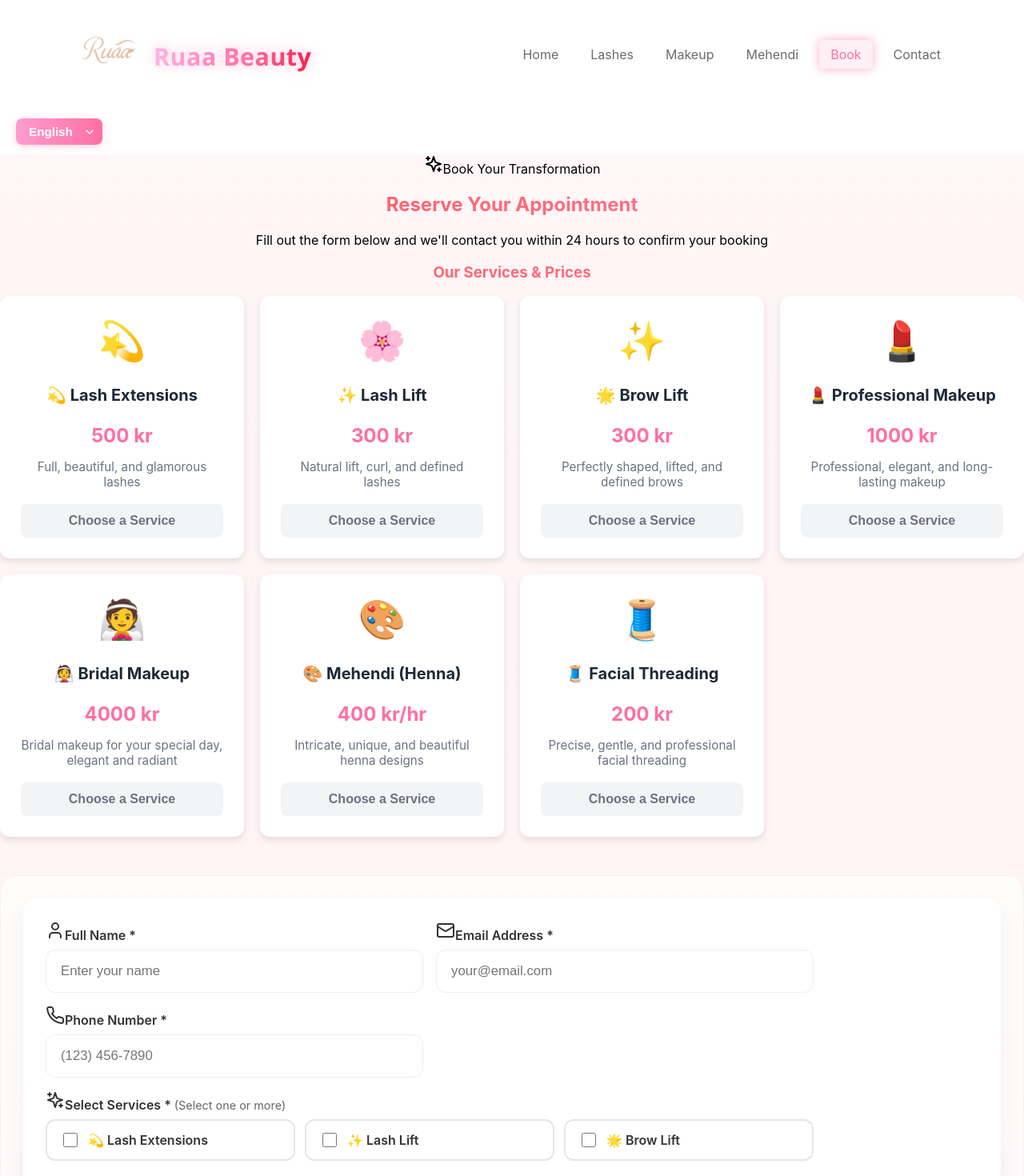
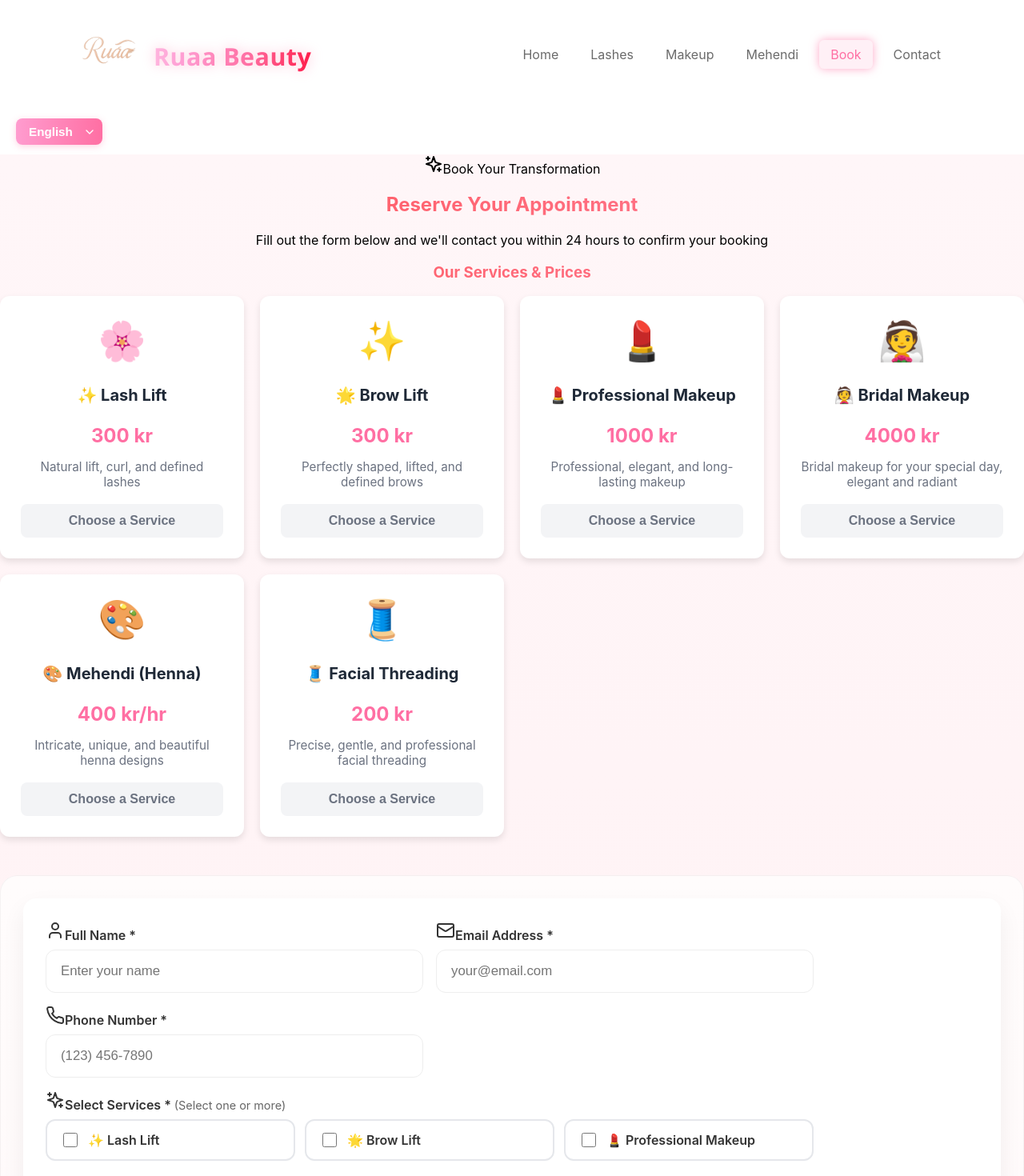
Before and after one commit to mrxxx000/Ruaa_Beauty, a React (Create React App) app in the folder frontend/: page /about in a window 1280 px wide. Shown: the top 1470 px of the page at 80% size. Built offline with nearby package versions, Linux system fonts and the light colour scheme.

Commit message:
remove lash extentaions

```diff
--- a/frontend/src/components/BookingForm.tsx
+++ b/frontend/src/components/BookingForm.tsx
@@ -191,7 +191,6 @@ const BookingForm: React.FC = () => {
           `}</style>
           <div className="pricing-grid">
             {[
-              { icon: '💫', name: t('bookingForm.serviceLashExtensions'), price: '500 kr', value: 'lash-extensions', description: t('bookingForm.priceLashExtensions') || 'Beautiful, voluminous lashes' },
               { icon: '🌸', name: t('bookingForm.serviceLashLift'), price: '300 kr', value: 'lash-lift', description: t('bookingForm.priceLashLift') || 'Natural lift and curl' },
               { icon: '✨', name: t('bookingForm.serviceBrowLift'), price: '300 kr', value: 'brow-lift', description: t('bookingForm.priceBrowLift') || 'Perfectly shaped brows' },
               { icon: '💄', name: t('bookingForm.serviceMakeup'), price: '1000 kr', value: 'makeup', description: t('bookingForm.priceMakeup') || 'Professional makeup artistry' },
@@ -382,7 +381,6 @@ const BookingForm: React.FC = () => {
                 </label>
                 <div className="services-grid">
                   {[
-                    { value: 'lash-extensions', label: t('bookingForm.serviceLashExtensions') },
                     { value: 'lash-lift', label: t('bookingForm.serviceLashLift') },
                     { value: 'brow-lift', label: t('bookingForm.serviceBrowLift') },
                     { value: 'makeup', label: t('bookingForm.serviceMakeup') },
```
